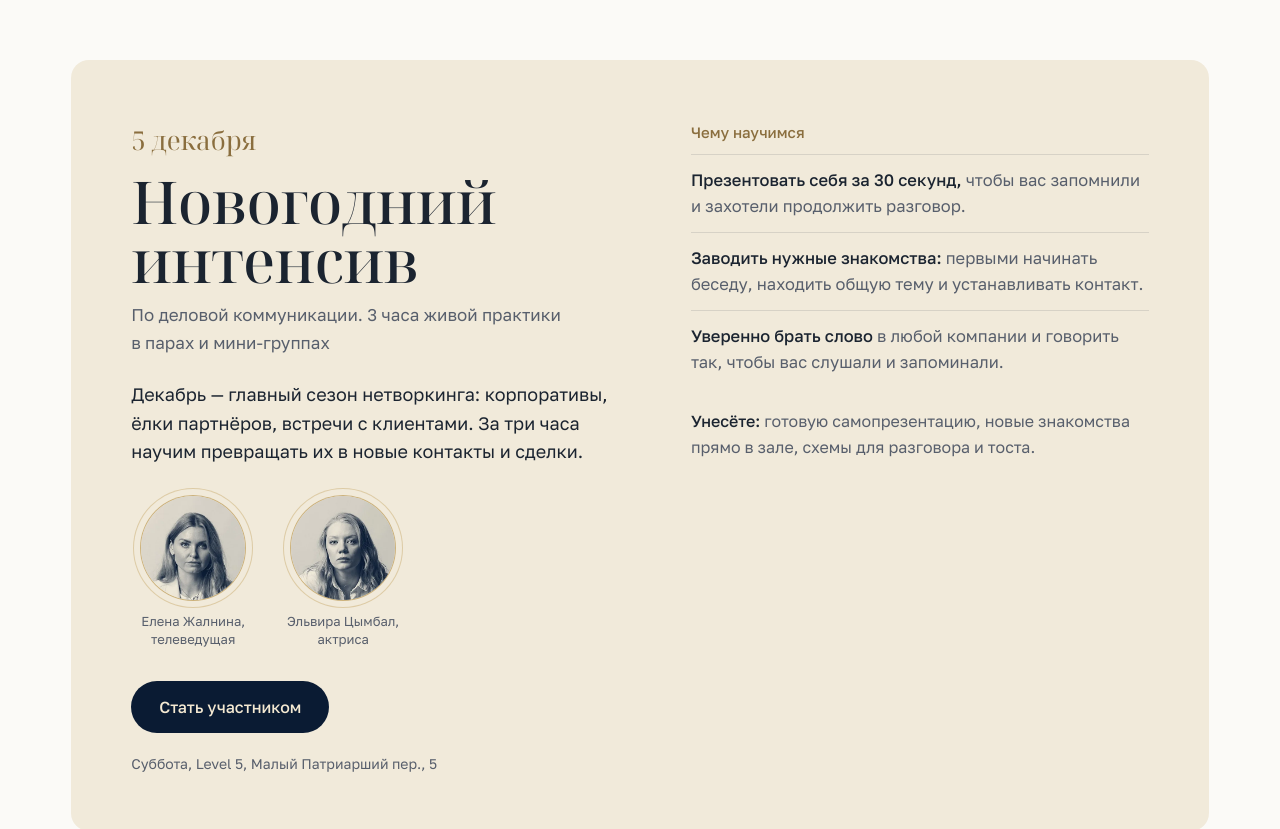
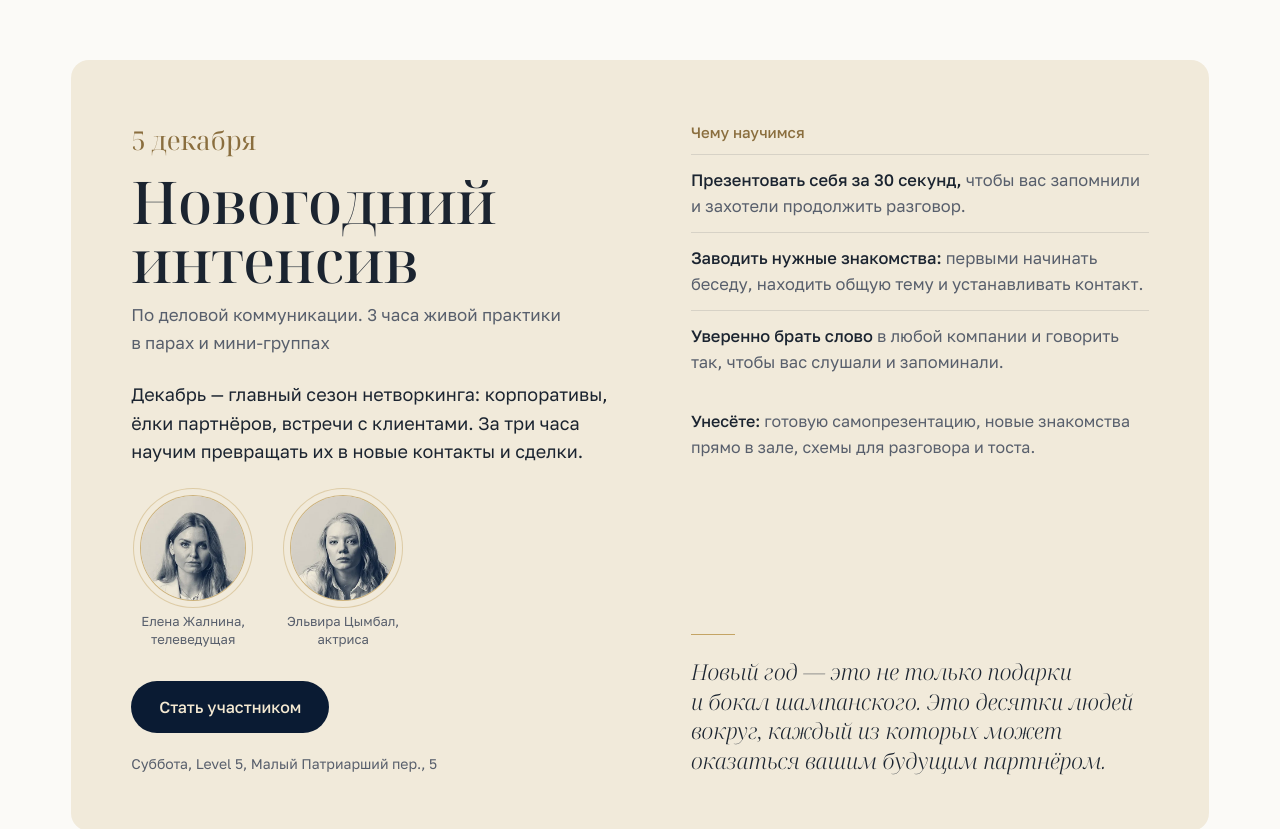
Before and after one commit to Matveymatvey52/rech-360, a plain HTML site: page index.html in a window 1280 px wide. Shown: the part 3840-4669 px from the top of the page. Drawn offline with Linux system fonts and the light colour scheme.

Commit message:
Превью «Речь 360» 24.11.2026 19:38

```diff
--- a/index.html
+++ b/index.html
@@ -236,6 +236,10 @@ main{position:relative;z-index:2;margin-top:-84px;background:var(--light);border
 .ny li b{font-weight:500;color:var(--ink)}
 .ny .take{margin-top:22px;font-size:16px;color:var(--ink-soft)}
 .ny .take b{color:var(--ink);font-weight:500}
+/* правая колонка: цитата со страницы билетов прижата к низу, на уровень кнопки */
+.ny-card>div:last-child{display:flex;flex-direction:column}
+.ny .quote{margin-top:auto;padding-top:40px;font-size:clamp(20px,1.7vw,25px);line-height:1.35;color:var(--ink);max-width:22em}
+.ny .quote::before{content:"";display:block;width:44px;height:1px;background:var(--gold);margin-bottom:22px}
 
 /* ── финал (слайд 14) ── */
 .final{background:var(--navy);color:var(--on-navy);padding-top:110px;position:relative;overflow:hidden}
@@ -311,6 +315,8 @@ footer img{width:150px}
   .ny-card{grid-template-columns:1fr;padding:38px 22px 32px;gap:30px}
   .ny .faces{gap:14px}.ny .faces figure{width:50%}
   .ny .acts2 .btn{flex:1 1 100%}
+  .ny-card>div:last-child{display:block}
+  .ny .quote{display:none}
   .final{padding-top:70px}
   .final-grid{grid-template-columns:1fr;gap:0}
   .final .txt{padding-bottom:30px}
@@ -584,6 +590,7 @@ footer img{width:150px}
           <li><b>Уверенно брать слово</b> в&nbsp;любой компании и&nbsp;говорить так, чтобы вас слушали и&nbsp;запоминали.</li>
         </ul></div></div>
         <p class="take"><b>Унесёте:</b> готовую самопрезентацию, новые знакомства прямо в&nbsp;зале, схемы для&nbsp;разговора и&nbsp;тоста.</p>
+        <p class="quote it">Новый год — это не&nbsp;только подарки и&nbsp;бокал шампанского. Это&nbsp;десятки людей вокруг, каждый из&nbsp;которых может оказаться вашим будущим партнёром.</p>
       </div>
     </div>
   </section>
```
